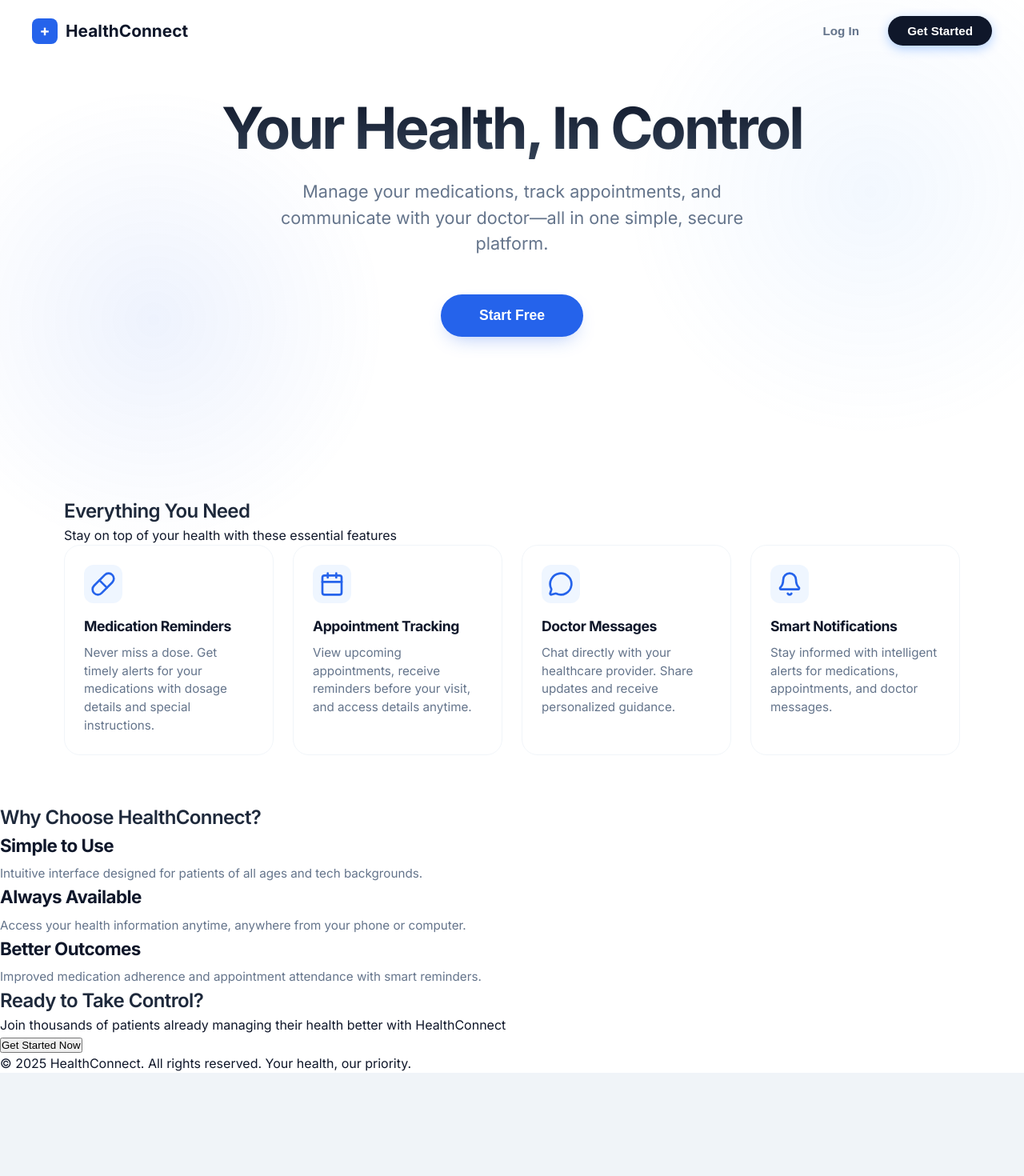
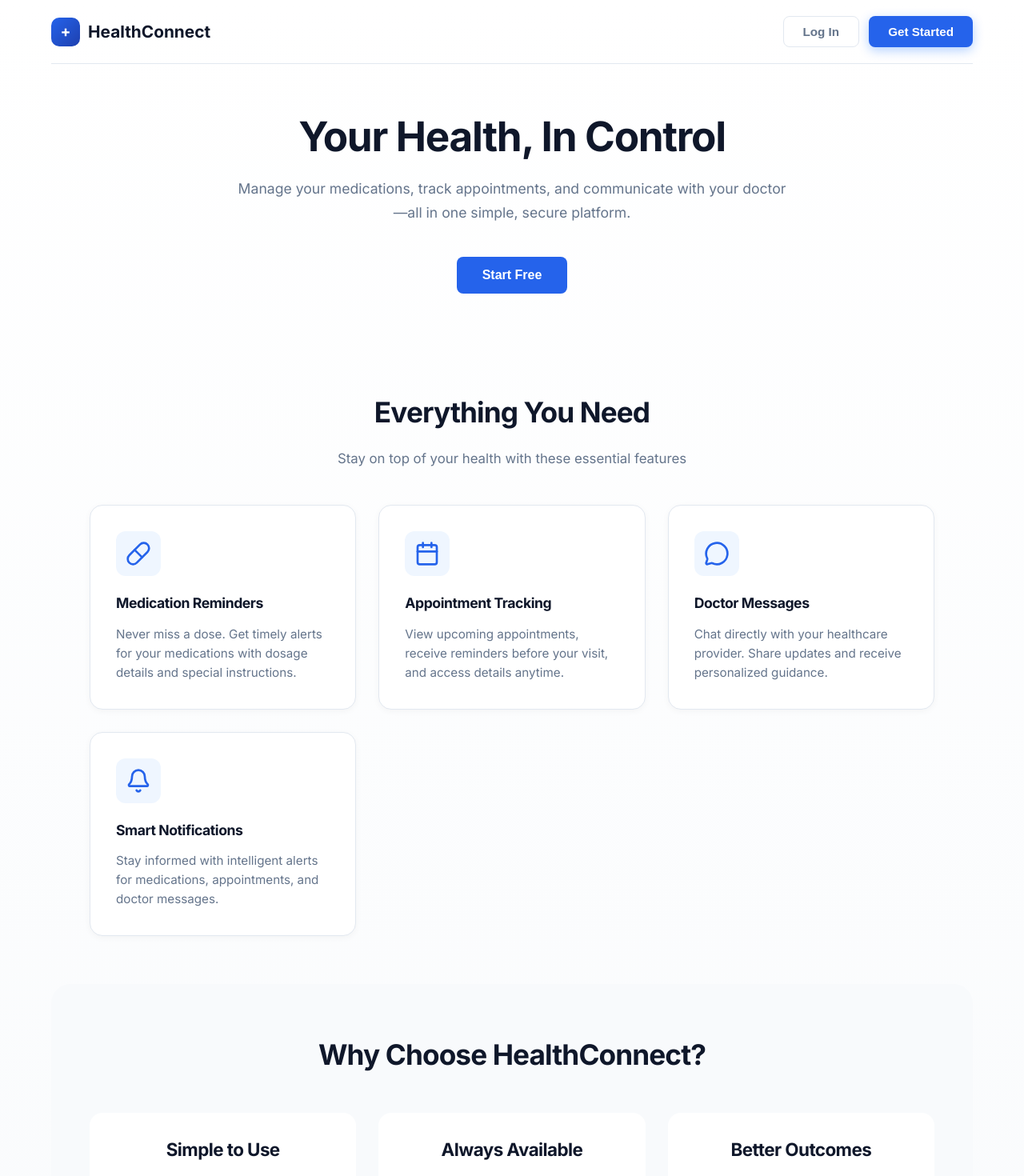
Before and after one commit to JulieMuganza/HealthConnectAppFrontend, a React (Vite) app: page / in a window 1280 px wide. Shown: the top 1470 px of the page at 80% size. Before the commit the page ends 1341 px from the top, so only its background shows below. Built offline with nearby package versions, Linux system fonts and the light colour scheme.

Commit message:
Edited the landing page

```diff
--- a/src/pages/LandingPage.css
+++ b/src/pages/LandingPage.css
@@ -1,63 +1,58 @@
-.landing-container {
-    font-family: 'Inter', sans-serif;
-    background-color: #ffffff;
-    min-height: 100vh;
-    color: #0f172a;
-    position: relative;
-    overflow-x: hidden;
+/* General Styles */
+* {
+    margin: 0;
+    padding: 0;
+    box-sizing: border-box;
 }
 
-/* Background Gradients - Subtler */
+body {
+    font-family: 'Inter', -apple-system, BlinkMacSystemFont, 'Segoe UI', sans-serif;
+    color: #1E293B;
+    background-color: #FFFFFF;
+    line-height: 1.6;
+}
+
+/* Landing Container */
+.landing-container {
+    width: 100%;
+    min-height: 100vh;
+    background: linear-gradient(180deg, #FFFFFF 0%, #F8FAFC 100%);
+}
+
 .landing-background {
-    position: fixed;
-    top: 0;
-    left: 0;
-    right: 0;
-    bottom: 0;
-    z-index: 0;
-    pointer-events: none;
-    background: radial-gradient(circle at 15% 50%, rgba(37, 99, 235, 0.08), transparent 25%),
-        radial-gradient(circle at 85% 30%, rgba(96, 165, 250, 0.08), transparent 25%);
+    display: none;
 }
 
 .landing-content {
-    position: relative;
-    z-index: 1;
-    display: flex;
-    flex-direction: column;
-    min-height: 100vh;
+    max-width: 1200px;
+    margin: 0 auto;
+    padding: 0 24px;
 }
 
-/* Header - Transparent & Floating */
+/* Header */
 .landing-header {
     display: flex;
     justify-content: space-between;
     align-items: center;
-    padding: 20px 40px;
-    width: 100%;
-    max-width: 1400px;
-    margin: 0 auto;
-    position: absolute;
-    top: 0;
-    left: 0;
-    right: 0;
+    padding: 20px 0;
+    border-bottom: 1px solid #E2E8F0;
 }
 
 .logo-section {
     display: flex;
     align-items: center;
     gap: 10px;
+    font-size: 1.3rem;
     font-weight: 700;
-    font-size: 1.3rem;
-    color: #0f172a;
+    color: #0F172A;
 }
 
 .logo-icon {
-    width: 32px;
-    height: 32px;
-    background: #2563eb;
+    width: 36px;
+    height: 36px;
+    background: linear-gradient(135deg, #2563EB 0%, #1E40AF 100%);
     color: white;
-    border-radius: 8px;
+    border-radius: 10px;
     display: flex;
     align-items: center;
     justify-content: center;
@@ -72,163 +67,264 @@
 
 .btn-login {
     padding: 10px 24px;
-    background: transparent;
-    border: none;
+    background: white;
+    border: 1.5px solid #E2E8F0;
+    border-radius: 8px;
+    cursor: pointer;
     font-weight: 600;
     font-size: 0.95rem;
-    color: #64748b;
-    cursor: pointer;
-    transition: color 0.2s;
+    color: #64748B;
+    transition: all 0.3s ease;
 }
 
 .btn-login:hover {
-    color: #0f172a;
+    border-color: #2563EB;
+    color: #2563EB;
 }
 
 .btn-primary {
     padding: 10px 24px;
-    background: #0f172a;
-    /* Darker, more premium */
+    background: #2563EB;
     border: none;
-    border-radius: 100px;
-    /* Pill shape */
+    border-radius: 8px;
     color: white;
     cursor: pointer;
     font-weight: 600;
     font-size: 0.95rem;
-    transition: transform 0.2s, background 0.2s;
+    transition: background 0.3s ease;
 }
 
 .btn-primary:hover {
-    background: #1e293b;
-    transform: translateY(-1px);
+    background: #1E40AF;
 }
 
-/* Hero Section - Centered & Full Height */
+/* Hero Section */
 .hero-section {
-    flex: 1;
-    display: flex;
-    flex-direction: column;
-    justify-content: center;
-    align-items: center;
     text-align: center;
-    padding: 120px 24px 60px;
-    max-width: 1000px;
+    padding: 60px 24px;
+    max-width: 900px;
     margin: 0 auto;
 }
 
 .hero-title {
-    font-size: 4.5rem;
-    /* Larger, bolder */
+    font-size: 3.2rem;
     font-weight: 800;
-    line-height: 1.1;
-    margin-bottom: 24px;
-    letter-spacing: -0.04em;
-    background: linear-gradient(180deg, #0f172a 0%, #334155 100%);
-    background-clip: text;
-    -webkit-background-clip: text;
-    -webkit-text-fill-color: transparent;
+    line-height: 1.2;
+    margin-bottom: 20px;
+    color: #0F172A;
 }
 
 .hero-subtitle {
-    font-size: 1.35rem;
-    color: #64748b;
-    margin-bottom: 48px;
-    max-width: 600px;
-    line-height: 1.5;
+    font-size: 1.1rem;
+    color: #64748B;
+    margin-bottom: 40px;
+    line-height: 1.7;
+    max-width: 700px;
+    margin-left: auto;
+    margin-right: auto;
 }
 
 .hero-actions {
     display: flex;
+    justify-content: center;
     gap: 16px;
-    margin-bottom: 80px;
+    flex-wrap: wrap;
 }
 
 .btn-hero-primary {
-    padding: 16px 48px;
-    background: #2563eb;
+    padding: 14px 32px;
+    background: #2563EB;
     border: none;
-    border-radius: 100px;
+    border-radius: 8px;
     color: white;
+    cursor: pointer;
     font-weight: 600;
-    font-size: 1.1rem;
-    cursor: pointer;
-    transition: all 0.2s;
-    box-shadow: 0 10px 25px -10px rgba(37, 99, 235, 0.4);
+    font-size: 1rem;
+    transition: all 0.3s ease;
 }
 
 .btn-hero-primary:hover {
-    background: #1d4ed8;
+    background: #1E40AF;
     transform: translateY(-2px);
-    box-shadow: 0 20px 30px -10px rgba(37, 99, 235, 0.5);
 }
 
-/* Features - Minimalist Row */
+/* Features Section */
 .features-section {
-    padding: 60px 40px;
-    width: 100%;
+    padding: 60px 48px;
     max-width: 1200px;
     margin: 0 auto;
 }
 
+.section-header {
+    text-align: center;
+    margin-bottom: 45px;
+}
+
+.section-title {
+    font-size: 2.2rem;
+    font-weight: 800;
+    color: #0F172A;
+    margin-bottom: 16px;
+}
+
+.section-subtitle {
+    font-size: 1.05rem;
+    color: #64748B;
+}
+
 .features-grid {
     display: grid;
-    grid-template-columns: repeat(4, 1fr);
-    /* Force 4 columns on large screens */
-    gap: 24px;
+    grid-template-columns: repeat(auto-fit, minmax(280px, 1fr));
+    gap: 28px;
 }
 
 .feature-card {
-    padding: 24px;
-    border-radius: 20px;
-    background: #ffffff;
-    border: 1px solid #f1f5f9;
-    transition: all 0.2s ease;
-    text-align: left;
+    background: white;
+    padding: 32px;
+    border-radius: 16px;
+    border: 1px solid #E2E8F0;
+    box-shadow: 0 2px 8px rgba(0, 0, 0, 0.04);
+    transition: all 0.3s ease;
 }
 
 .feature-card:hover {
-    border-color: #e2e8f0;
-    box-shadow: 0 10px 30px -10px rgba(0, 0, 0, 0.05);
-    background: #f8fafc;
+    box-shadow: 0 8px 24px rgba(37, 99, 235, 0.12);
+    border-color: #2563EB;
+    transform: translateY(-4px);
 }
 
 .feature-icon-wrapper {
-    width: 48px;
-    height: 48px;
-    background: #eff6ff;
+    width: 56px;
+    height: 56px;
+    background: #EFF6FF;
     border-radius: 12px;
     display: flex;
     align-items: center;
     justify-content: center;
-    color: #2563eb;
-    margin-bottom: 16px;
+    margin-bottom: 20px;
+    color: #2563EB;
 }
 
 .feature-title {
     font-size: 1.1rem;
     font-weight: 700;
-    color: #0f172a;
-    margin-bottom: 8px;
+    margin-bottom: 12px;
+    color: #0F172A;
 }
 
 .feature-desc {
+    color: #64748B;
+    line-height: 1.6;
     font-size: 0.95rem;
-    color: #64748b;
-    line-height: 1.5;
 }
 
-/* Mobile */
+/* Benefits Section */
+.benefits-section {
+    padding: 60px 48px;
+    max-width: 1200px;
+    margin: 0 auto;
+    background: #F8FAFC;
+    border-radius: 24px;
+    margin-bottom: 40px;
+}
+
+.benefits-grid {
+    display: grid;
+    grid-template-columns: repeat(auto-fit, minmax(280px, 1fr));
+    gap: 28px;
+}
+
+.benefit-item {
+    background: white;
+    padding: 28px;
+    border-radius: 16px;
+    text-align: center;
+}
+
+/* CTA Section */
+.cta-section {
+    text-align: center;
+    padding: 45px 24px;
+    background: linear-gradient(135deg, #2563EB 0%, #1E40AF 100%);
+    border-radius: 24px;
+    max-width: 1200px;
+    margin: 0 auto 40px auto;
+    color: white;
+}
+
+.cta-title {
+    font-size: 2rem;
+    font-weight: 800;
+    margin-bottom: 16px;
+}
+
+.cta-desc {
+    font-size: 1.05rem;
+    margin-bottom: 32px;
+    opacity: 0.95;
+}
+
+.btn-cta {
+    padding: 14px 40px;
+    background: white;
+    border: none;
+    border-radius: 8px;
+    color: #2563EB;
+    cursor: pointer;
+    font-weight: 700;
+    font-size: 1rem;
+    transition: all 0.2s ease;
+}
+
+.btn-cta:hover {
+    transform: scale(1.05);
+}
+
+/* Footer */
+.landing-footer {
+    padding: 40px 48px;
+    border-top: 1px solid #E2E8F0;
+    text-align: center;
+    color: #64748B;
+    font-size: 0.9rem;
+}
+
+/* Responsive Design */
 @media (max-width: 768px) {
-    .hero-title {
-        font-size: 3rem;
+    .landing-header {
+        flex-direction: column;
+        gap: 20px;
+        padding: 16px 0;
     }
 
-    .features-grid {
-        grid-template-columns: 1fr;
+    .nav-buttons {
+        width: 100%;
+        gap: 8px;
     }
 
-    .logo-section {
-        font-size: 1.1rem;
+    .btn-login,
+    .btn-primary {
+        flex: 1;
+    }
+
+    .hero-title {
+        font-size: 2.2rem;
+    }
+
+    .hero-subtitle {
+        font-size: 1rem;
+    }
+
+    .section-title {
+        font-size: 1.8rem;
+    }
+
+    .features-section,
+    .benefits-section {
+        padding: 40px 24px;
+    }
+
+    .cta-section {
+        padding: 35px 24px;
     }
 }
```
